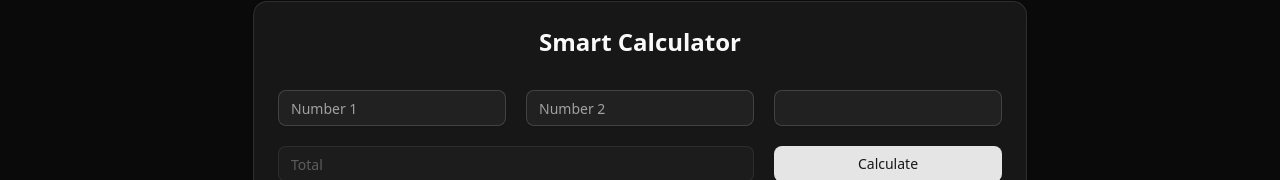
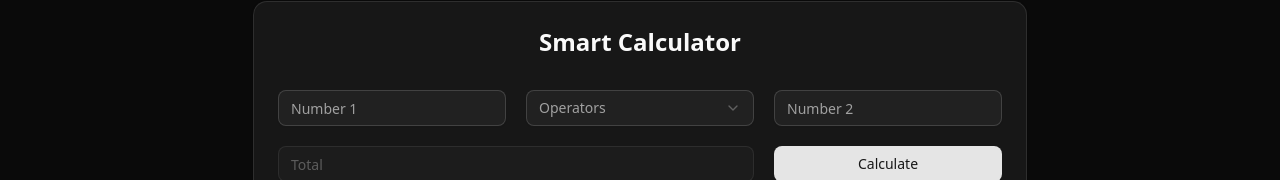
Before and after one commit to dev-piyushsarkar/smart-calculator-next, a Next.js app: page /smart in a window 1280 px wide. Shown: the part 240-420 px from the top of the page. Built offline with nearby package versions, Linux system fonts and the light colour scheme.

Commit message:
Add  UI Select component and update dependencies

```diff
--- a/package.json
+++ b/package.json
@@ -10,11 +10,12 @@
 		"prod": "eslint && next build && next start"
 	},
 	"dependencies": {
+		"@radix-ui/react-select": "^2.2.6",
 		"@radix-ui/react-slot": "^1.2.4",
 		"class-variance-authority": "^0.7.1",
 		"clsx": "^2.1.1",
 		"lucide-react": "^0.562.0",
-		"next": "^16.1.0",
+		"next": "^16.1.1",
 		"next-themes": "^0.4.6",
 		"react": "^19.2.3",
 		"react-dom": "^19.2.3",
@@ -28,7 +29,7 @@
 		"@types/react-dom": "^19.2.3",
 		"babel-plugin-react-compiler": "^1.0.0",
 		"eslint": "^9.39.2",
-		"eslint-config-next": "^16.1.0",
+		"eslint-config-next": "^16.1.1",
 		"eslint-plugin-react-hooks": "^7.0.1",
 		"prettier": "^3.7.4",
 		"prettier-plugin-tailwindcss": "^0.7.2",
--- a/src/components/SmartCalculator.tsx
+++ b/src/components/SmartCalculator.tsx
@@ -1,12 +1,38 @@
+import { Divide, MinusIcon, PlusIcon, X } from "lucide-react";
 import { Button } from "./shadcnui/button";
 import { Input } from "./shadcnui/input";
+import {
+	Select,
+	SelectContent,
+	SelectItem,
+	SelectTrigger,
+	SelectValue,
+} from "./shadcnui/select";
 
 const SmartCalculator = () => {
 	return (
 		<section className="grid grid-cols-3 gap-5">
 			<Input placeholder="Number 1" />
+			<Select>
+				<SelectTrigger className="w-full">
+					<SelectValue placeholder="Operators"></SelectValue>
+				</SelectTrigger>
+				<SelectContent>
+					<SelectItem value="plus">
+						<PlusIcon />
+					</SelectItem>
+					<SelectItem value="minus">
+						<MinusIcon />
+					</SelectItem>
+					<SelectItem value="multiply">
+						<X />
+					</SelectItem>
+					<SelectItem value="divide">
+						<Divide />
+					</SelectItem>
+				</SelectContent>
+			</Select>
 			<Input placeholder="Number 2" />
-			<Input />
 			<Input
 				disabled
 				placeholder="Total"
--- /dev/null
+++ b/src/components/shadcnui/select.tsx
@@ -0,0 +1,190 @@
+"use client"
+
+import * as React from "react"
+import * as SelectPrimitive from "@radix-ui/react-select"
+import { CheckIcon, ChevronDownIcon, ChevronUpIcon } from "lucide-react"
+
+import { cn } from "@/lib/utils"
+
+function Select({
+  ...props
+}: React.ComponentProps<typeof SelectPrimitive.Root>) {
+  return <SelectPrimitive.Root data-slot="select" {...props} />
+}
+
+function SelectGroup({
+  ...props
+}: React.ComponentProps<typeof SelectPrimitive.Group>) {
+  return <SelectPrimitive.Group data-slot="select-group" {...props} />
+}
+
+function SelectValue({
+  ...props
+}: React.ComponentProps<typeof SelectPrimitive.Value>) {
+  return <SelectPrimitive.Value data-slot="select-value" {...props} />
+}
+
+function SelectTrigger({
+  className,
+  size = "default",
+  children,
+  ...props
+}: React.ComponentProps<typeof SelectPrimitive.Trigger> & {
+  size?: "sm" | "default"
+}) {
+  return (
+    <SelectPrimitive.Trigger
+      data-slot="select-trigger"
+      data-size={size}
+      className={cn(
+        "border-input data-[placeholder]:text-muted-foreground [&_svg:not([class*='text-'])]:text-muted-foreground focus-visible:border-ring focus-visible:ring-ring/50 aria-invalid:ring-destructive/20 dark:aria-invalid:ring-destructive/40 aria-invalid:border-destructive dark:bg-input/30 dark:hover:bg-input/50 flex w-fit items-center justify-between gap-2 rounded-md border bg-transparent px-3 py-2 text-sm whitespace-nowrap shadow-xs transition-[color,box-shadow] outline-none focus-visible:ring-[3px] disabled:cursor-not-allowed disabled:opacity-50 data-[size=default]:h-9 data-[size=sm]:h-8 *:data-[slot=select-value]:line-clamp-1 *:data-[slot=select-value]:flex *:data-[slot=select-value]:items-center *:data-[slot=select-value]:gap-2 [&_svg]:pointer-events-none [&_svg]:shrink-0 [&_svg:not([class*='size-'])]:size-4",
+        className
+      )}
+      {...props}
+    >
+      {children}
+      <SelectPrimitive.Icon asChild>
+        <ChevronDownIcon className="size-4 opacity-50" />
+      </SelectPrimitive.Icon>
+    </SelectPrimitive.Trigger>
+  )
+}
+
+function SelectContent({
+  className,
+  children,
+  position = "item-aligned",
+  align = "center",
+  ...props
+}: React.ComponentProps<typeof SelectPrimitive.Content>) {
+  return (
+    <SelectPrimitive.Portal>
+      <SelectPrimitive.Content
+        data-slot="select-content"
+        className={cn(
+          "bg-popover text-popover-foreground data-[state=open]:animate-in data-[state=closed]:animate-out data-[state=closed]:fade-out-0 data-[state=open]:fade-in-0 data-[state=closed]:zoom-out-95 data-[state=open]:zoom-in-95 data-[side=bottom]:slide-in-from-top-2 data-[side=left]:slide-in-from-right-2 data-[side=right]:slide-in-from-left-2 data-[side=top]:slide-in-from-bottom-2 relative z-50 max-h-(--radix-select-content-available-height) min-w-[8rem] origin-(--radix-select-content-transform-origin) overflow-x-hidden overflow-y-auto rounded-md border shadow-md",
+          position === "popper" &&
+            "data-[side=bottom]:translate-y-1 data-[side=left]:-translate-x-1 data-[side=right]:translate-x-1 data-[side=top]:-translate-y-1",
+          className
+        )}
+        position={position}
+        align={align}
+        {...props}
+      >
+        <SelectScrollUpButton />
+        <SelectPrimitive.Viewport
+          className={cn(
+            "p-1",
+            position === "popper" &&
+              "h-[var(--radix-select-trigger-height)] w-full min-w-[var(--radix-select-trigger-width)] scroll-my-1"
+          )}
+        >
+          {children}
+        </SelectPrimitive.Viewport>
+        <SelectScrollDownButton />
+      </SelectPrimitive.Content>
+    </SelectPrimitive.Portal>
+  )
+}
+
+function SelectLabel({
+  className,
+  ...props
+}: React.ComponentProps<typeof SelectPrimitive.Label>) {
+  return (
+    <SelectPrimitive.Label
+      data-slot="select-label"
+      className={cn("text-muted-foreground px-2 py-1.5 text-xs", className)}
+      {...props}
+    />
+  )
+}
+
+function SelectItem({
+  className,
+  children,
+  ...props
+}: React.ComponentProps<typeof SelectPrimitive.Item>) {
+  return (
+    <SelectPrimitive.Item
+      data-slot="select-item"
+      className={cn(
+        "focus:bg-accent focus:text-accent-foreground [&_svg:not([class*='text-'])]:text-muted-foreground relative flex w-full cursor-default items-center gap-2 rounded-sm py-1.5 pr-8 pl-2 text-sm outline-hidden select-none data-[disabled]:pointer-events-none data-[disabled]:opacity-50 [&_svg]:pointer-events-none [&_svg]:shrink-0 [&_svg:not([class*='size-'])]:size-4 *:[span]:last:flex *:[span]:last:items-center *:[span]:last:gap-2",
+        className
+      )}
+      {...props}
+    >
+      <span
+        data-slot="select-item-indicator"
+        className="absolute right-2 flex size-3.5 items-center justify-center"
+      >
+        <SelectPrimitive.ItemIndicator>
+          <CheckIcon className="size-4" />
+        </SelectPrimitive.ItemIndicator>
+      </span>
+      <SelectPrimitive.ItemText>{children}</SelectPrimitive.ItemText>
+    </SelectPrimitive.Item>
+  )
+}
+
+function SelectSeparator({
+  className,
+  ...props
+}: React.ComponentProps<typeof SelectPrimitive.Separator>) {
+  return (
+    <SelectPrimitive.Separator
+      data-slot="select-separator"
+      className={cn("bg-border pointer-events-none -mx-1 my-1 h-px", className)}
+      {...props}
+    />
+  )
+}
+
+function SelectScrollUpButton({
+  className,
+  ...props
+}: React.ComponentProps<typeof SelectPrimitive.ScrollUpButton>) {
+  return (
+    <SelectPrimitive.ScrollUpButton
+      data-slot="select-scroll-up-button"
+      className={cn(
+        "flex cursor-default items-center justify-center py-1",
+        className
+      )}
+      {...props}
+    >
+      <ChevronUpIcon className="size-4" />
+    </SelectPrimitive.ScrollUpButton>
+  )
+}
+
+function SelectScrollDownButton({
+  className,
+  ...props
+}: React.ComponentProps<typeof SelectPrimitive.ScrollDownButton>) {
+  return (
+    <SelectPrimitive.ScrollDownButton
+      data-slot="select-scroll-down-button"
+      className={cn(
+        "flex cursor-default items-center justify-center py-1",
+        className
+      )}
+      {...props}
+    >
+      <ChevronDownIcon className="size-4" />
+    </SelectPrimitive.ScrollDownButton>
+  )
+}
+
+export {
+  Select,
+  SelectContent,
+  SelectGroup,
+  SelectItem,
+  SelectLabel,
+  SelectScrollDownButton,
+  SelectScrollUpButton,
+  SelectSeparator,
+  SelectTrigger,
+  SelectValue,
+}
```
Also changed, not shown: 1 other file (tests, documents, lock files or other folders).
